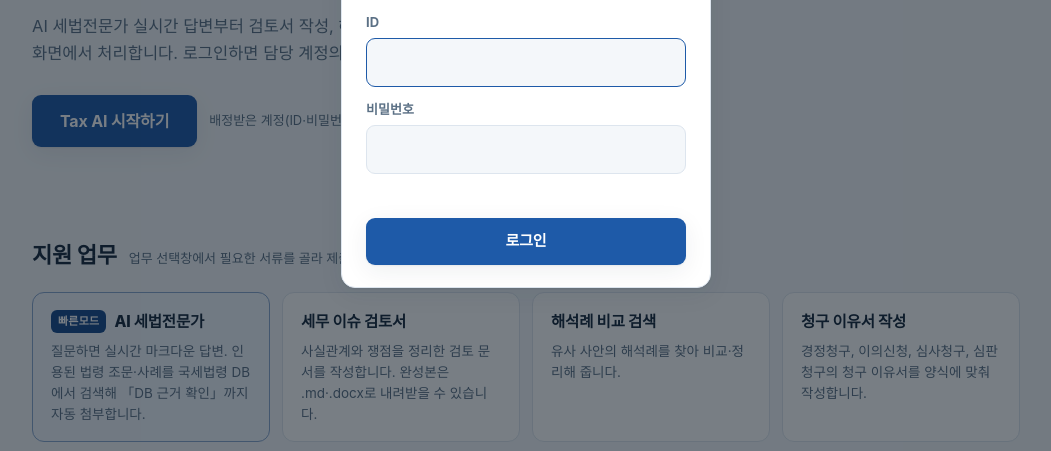
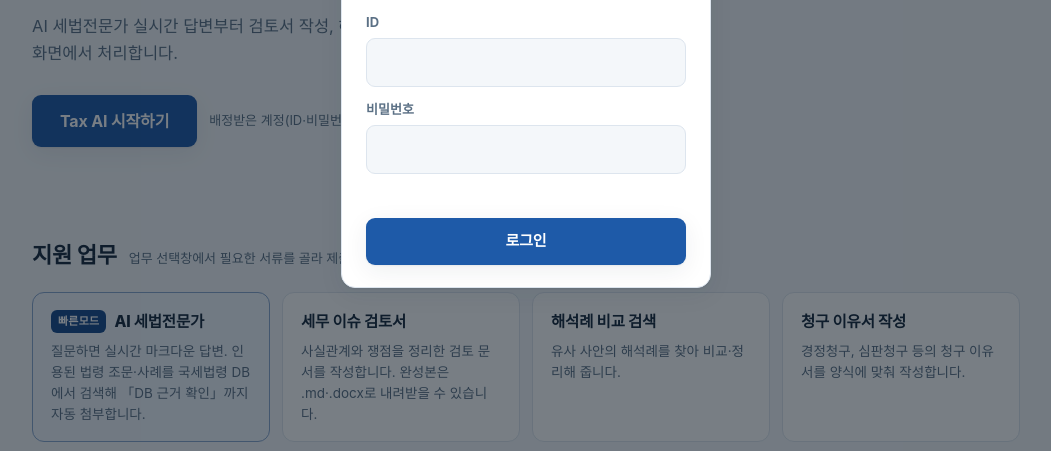
Before and after one commit to ntssejak/tax-ai-landing, a plain HTML site: page index.html in a window 1280 px wide. Both pictures are taken after a click on the button "Tax AI 열기". Shown: the part 301-752 px from the top of the page, without its empty margins (114-1165 px from the left). Drawn offline with Linux system fonts and the light colour scheme.

Commit message:
랜딩 문구 수정(청구이유서·업무지침)+로그인 모달 focus 제거·직전 ID 기억
- 청구 이유서 카드: 경정청구·심판청구 문구로, 업무 지침 검토서: 국세청 업무 지침 문구로
- 히어로 문장에서 자동연결·주소 유지 문장 제거
- 모달 자동 focus 제거(Android WebView에서 첫 탭 입력 불가 실측), 직전 사용 ID localStorage prefill

Co-Authored-By: Claude Code <noreply@anthropic.com>

```diff
--- a/index.html
+++ b/index.html
@@ -198,7 +198,7 @@ footer .wrap { display: flex; flex-wrap: wrap; gap: 8px 20px; justify-content: s
     <span class="eyebrow">세무 AI · 법령 DB 근거 검증</span>
     <h1>세무 업무에<br><em>AI 전문가</em>를 붙이는 가장 빠른 방법</h1>
     <p class="lede">AI 세법전문가 실시간 답변부터 검토서 작성, 해석례 검색까지 세무 업무 8종을
-       하나의 화면에서 처리합니다. 로그인하면 담당 계정의 지정 서버로 바로 연결됩니다.</p>
+       하나의 화면에서 처리합니다.</p>
     <div class="actions">
       <button class="btn btn-primary" data-open-login>Tax AI 시작하기</button>
       <span class="note">배정받은 계정(ID·비밀번호)이 있으면 바로 사용할 수 있습니다.</span>
@@ -214,9 +214,9 @@ footer .wrap { display: flex; flex-wrap: wrap; gap: 8px 20px; justify-content: s
       </div>
       <div class="card"><h3>세무 이슈 검토서</h3><p>사실관계와 쟁점을 정리한 검토 문서를 작성합니다. 완성본은 .md·.docx로 내려받을 수 있습니다.</p></div>
       <div class="card"><h3>해석례 비교 검색</h3><p>유사 사안의 해석례를 찾아 비교·정리해 줍니다.</p></div>
-      <div class="card"><h3>청구 이유서 작성</h3><p>경정청구, 이의신청, 심사청구, 심판청구의 청구 이유서를 양식에 맞춰 작성합니다.</p></div>
+      <div class="card"><h3>청구 이유서 작성</h3><p>경정청구, 심판청구 등의 청구 이유서를 양식에 맞춰 작성합니다.</p></div>
       <div class="card"><h3>유권 해석 질의서</h3><p>국세청 유권 해석 신청용 질의서를 체계적으로 구성합니다.</p></div>
-      <div class="card"><h3>업무 지침 검토서</h3><p>국세청의 업무처리지침등을 검색하고 검토서를 작성합니다.</p></div>
+      <div class="card"><h3>업무 지침 검토서</h3><p>국세청의 업무 지침을 검색하고 검토합니다.</p></div>
       <div class="card"><h3>고충 민원 신청서</h3><p>세무 고충민원 신청서를 쟁점 중심으로 작성합니다.</p></div>
       <div class="card"><h3>나만의 지식 AI</h3><p>보유 자료를 지식 창고로 묶어 AI에게 물어봅니다.</p></div>
     </div>
@@ -273,7 +273,13 @@ const $ = id => document.getElementById(id);
 const msgEl = $('msg');
 
 document.querySelectorAll('[data-open-login]').forEach(b =>
-  b.addEventListener('click', () => { $('login').classList.add('open'); setTimeout(() => $('uid').focus(), 30); }));
+  // 모달 열기 — programmatic focus는 Android WebView에서 IME 상태를 어긋나게 해 첫 탭 입력이
+  // 안 되는 실측 문제가 있어 하지 않고, 직전 사용 아이디를 채워 둔다.
+  b.addEventListener('click', () => {
+    $('login').classList.add('open');
+    try { const v = localStorage.getItem('taxai_last_uid') || localStorage.getItem('taxai_lp') || '';
+          if (v) $('uid').value = v; } catch (e) { }
+  }));
 document.querySelectorAll('[data-close-login]').forEach(b =>
   b.addEventListener('click', () => $('login').classList.remove('open')));
 $('login').addEventListener('click', e => { if (e.target === $('login')) $('login').classList.remove('open'); });
@@ -325,6 +331,7 @@ $('loginForm').addEventListener('submit', async e => {
   try {
     const res = await validate(uid, pw);
     if (!res.ok) { msgEl.className = 'msg'; msgEl.textContent = res.msg; return; }
+    try { localStorage.setItem('taxai_lp', uid); } catch (e) { }    // 직전 아이디 기억(모달 prefill용)
     const url = res.server + (res.server.includes('?') ? '&' : '?') + 'freshlogin=1' + '#a=' + b64url(uid + '\x1e' + pw);
     const w = window.open(url, '_blank');               // 새 탭 — 이 창(주소표시줄)은 그대로 유지
     if (w) {
```
